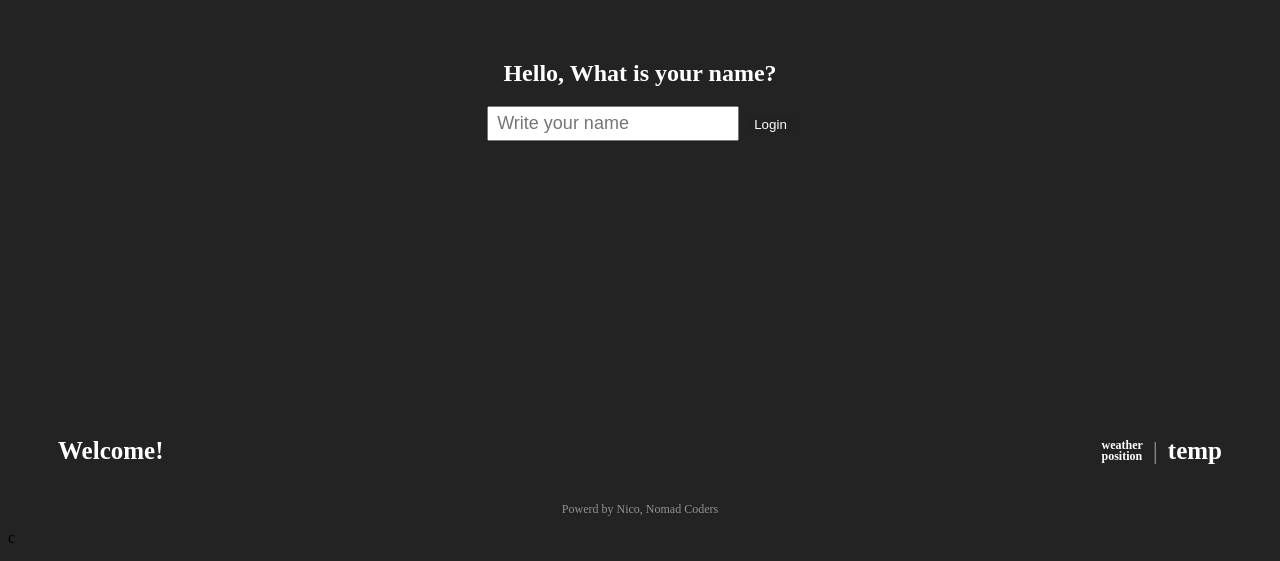
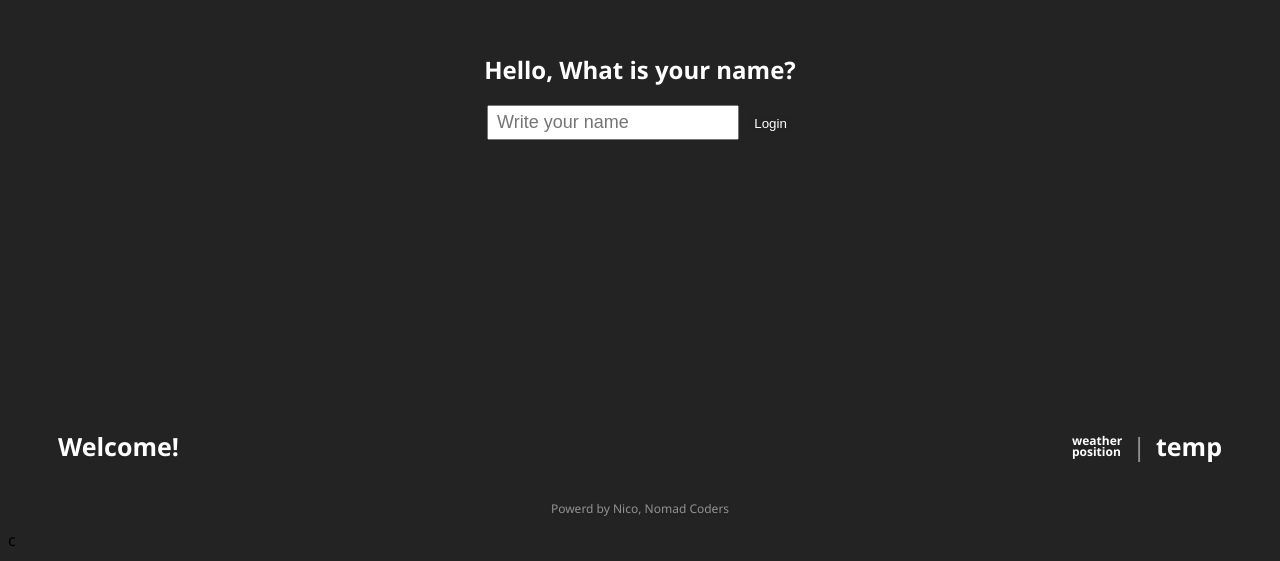
Before and after one commit to jamessskr/to-nico, a plain HTML site: page index.html in a window 1280 px wide. Shown: the part 239-800 px from the top of the page. Drawn offline with Linux system fonts and the light colour scheme.

Commit message:
산세리프 폰트 설정

```diff
--- a/src/style.css
+++ b/src/style.css
@@ -25,6 +25,10 @@
 }
 
 /*     최종과제용     */
+
+body {
+    font-family: 'Segoe UI', Tahoma, Geneva, Verdana, sans-serif
+}
 
 .container {
     display: flex;
```
